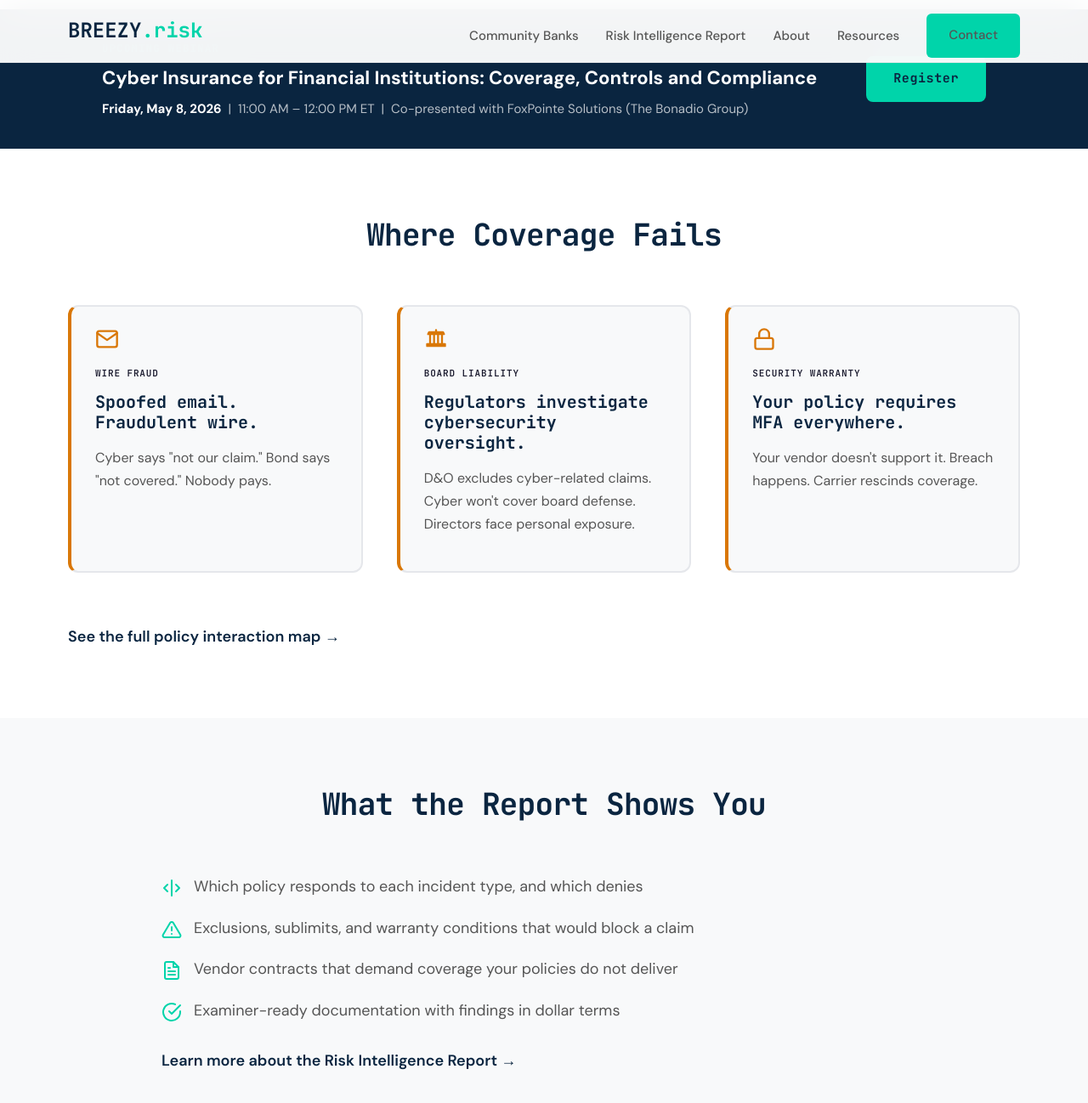
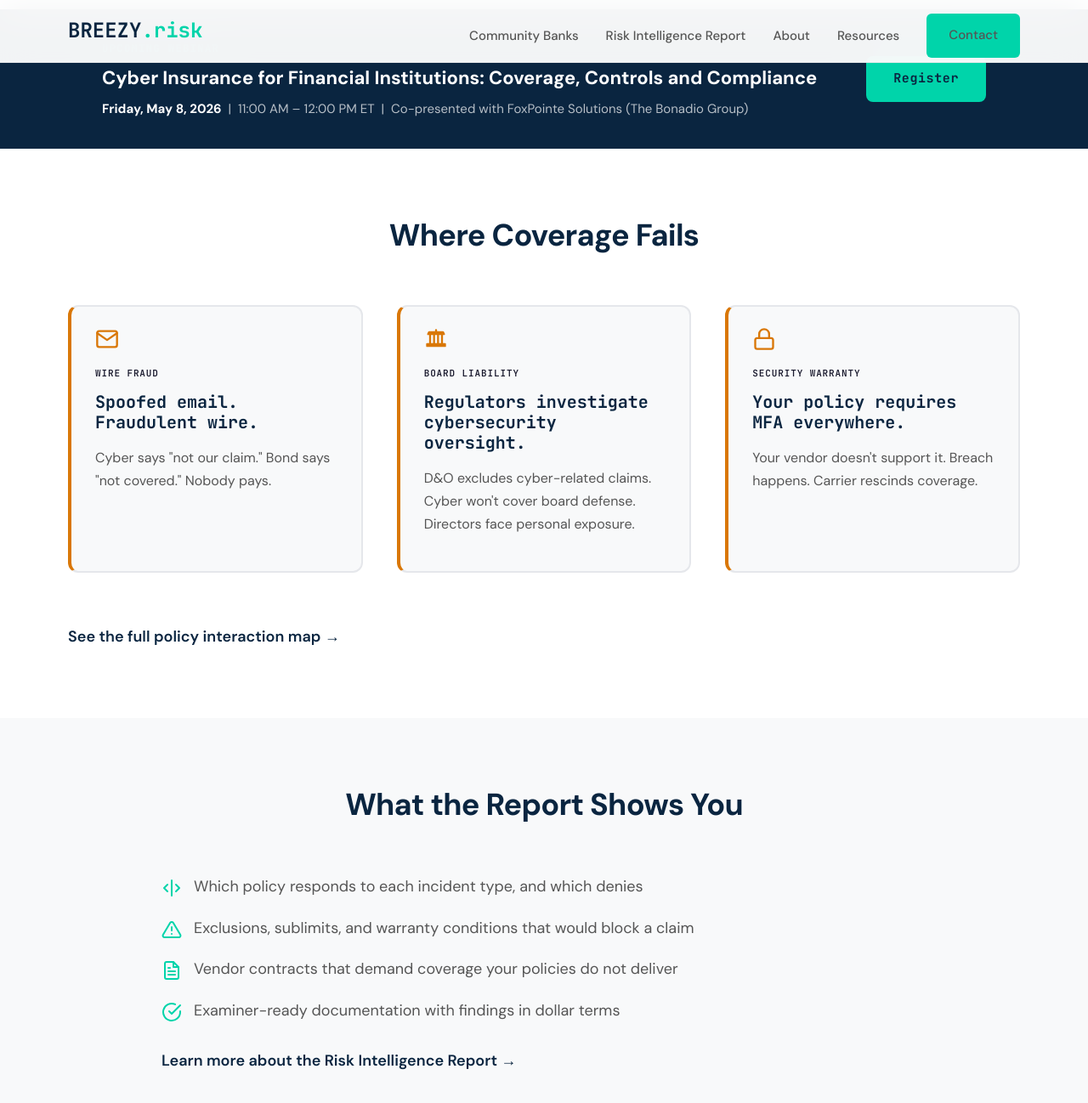
Before and after one commit to joeproe1/breezyins.com, a Jekyll site: the page built from index.html, in a window 1280 px wide and 1400 px high, scrolled down 763 px. Shown: the top 1298 px of the window at 85% size. Built offline with Jekyll 4.4.1, drawn with Linux system fonts in a browser that asks for light colours.

Commit message:
Fix h2 headings site-wide to use DM Sans instead of JetBrains Mono
Global h2 rule in _base.scss now uses $font-body. Removed redundant
per-page override from about.html.

Co-Authored-By: Claude Opus 4.6 <noreply@anthropic.com>

```diff
--- a/_sass/_base.scss
+++ b/_sass/_base.scss
@@ -76,7 +76,7 @@ h1, h2, h3, h4, h5, h6 {
 }
 
 h1 { font-size: 48px; margin-bottom: 24px; letter-spacing: 0; word-spacing: -0.06em; }
-h2 { font-size: 36px; margin-bottom: 20px; letter-spacing: -0.02em; }
+h2 { font-size: 36px; margin-bottom: 20px; letter-spacing: -0.02em; font-family: $font-body; }
 h3 { font-size: 24px; margin-bottom: 16px; }
 h4 { font-size: 20px; margin-bottom: 12px; }
 
--- a/about.html
+++ b/about.html
@@ -16,7 +16,7 @@ image: /assets/images/joerg-portrait.jpg
 .cta-buttons { display: flex; gap: 16px; justify-content: center; flex-wrap: wrap; }
 .about-section h1 { font-size: 48px; text-align: center; }
 .about-section .subtitle { font-size: 18px; color: #5A7184; text-align: center; margin-bottom: 40px; }
-.about-section h2 { font-size: 28px; margin-top: 48px; margin-bottom: 24px; font-family: 'DM Sans', sans-serif; }
+.about-section h2 { font-size: 28px; margin-top: 48px; margin-bottom: 24px; }
 .about-section h2:first-of-type { margin-top: 0; }
 .about-section p { font-size: 18px; line-height: 1.8; color: #5A7184; margin-bottom: 20px; }
 .about-section a:not(.btn) { color: #00D4AA; font-weight: 600; }
```
